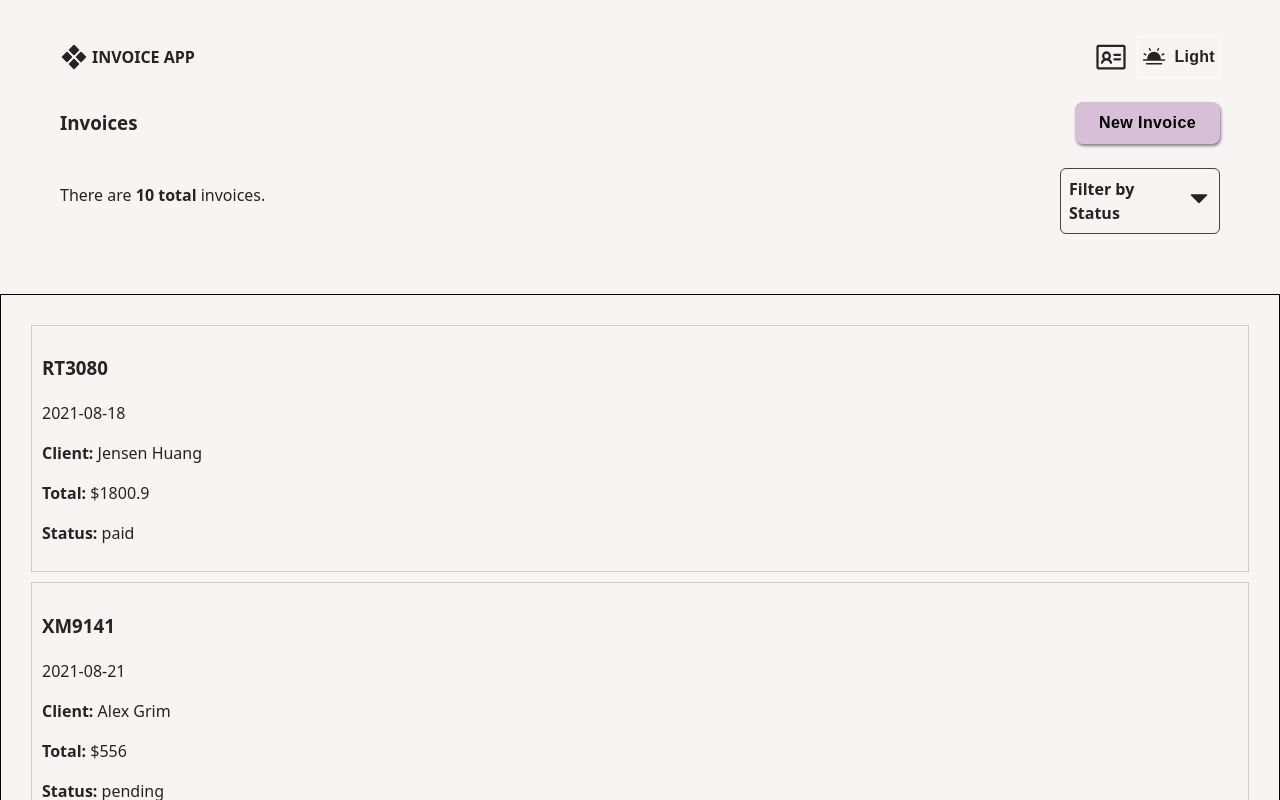
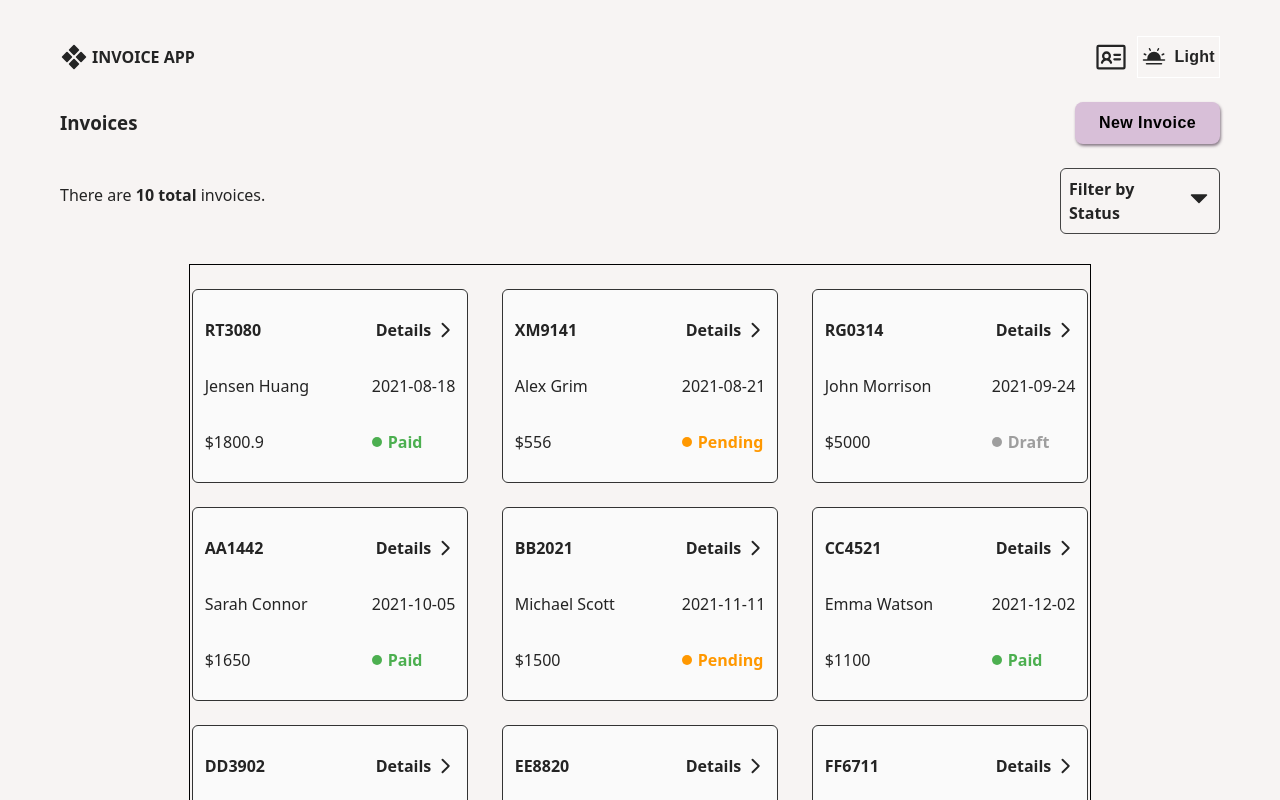
Before and after one commit to banuaggun/invoice-app-react, a React (Vite) app: page / in a window 1280 px wide. Shown: the top 800 px of the page. Built offline with nearby package versions, Linux system fonts and the light colour scheme.

Commit message:
Positioning was adjusted. - 2

```diff
--- a/src/components/invoice-item/InvoiceItem.jsx
+++ b/src/components/invoice-item/InvoiceItem.jsx
@@ -6,15 +6,29 @@ function InvoiceItem({ invoice }) {
     const navigate = useNavigate();
 
     return (
-        <div
-            style={{ border: "1px solid #ccc", margin: "10px", padding: "10px", cursor: "pointer" }}
-            onClick={() => navigate(`/invoice/${invoice.id}`)} // 👈 yönlendirme
+        <div className="invoice-card" onClick={() => navigate(`/invoice/${invoice.id}`)}
         >
+        <div className="row-1">
             <h3>{invoice.id}</h3>
+            <p>Details <svg xmlns="http://www.w3.org/2000/svg" width="32" height="32" fill="var(--text-color)" viewBox="0 0 256 256"><path d="M184.49,136.49l-80,80a12,12,0,0,1-17-17L159,128,87.51,56.49a12,12,0,1,1,17-17l80,80A12,12,0,0,1,184.49,136.49Z"></path></svg></p>
+        </div>
+
+        <div className="row-2">
+            <p> {invoice.clientName}</p>
             <p>{invoice.createdAt}</p>
-            <p><strong>Client:</strong> {invoice.clientName}</p>
-            <p><strong>Total:</strong> ${invoice.total}</p>
-            <p><strong>Status:</strong> {invoice.status}</p>
+
+        </div>
+
+        <div className="row-3">
+  <p>${invoice.total}</p>
+  <div className={`status-badge ${invoice.status.toLowerCase()}`}>
+    <span className="status-dot"></span>
+    <span className="status-text">{invoice.status}</span>
+  </div>
+</div>
+
+
+
         </div>
     );
 }
--- a/src/components/invoice-item/invoice-item.css
+++ b/src/components/invoice-item/invoice-item.css
@@ -1,13 +1,77 @@
 .invoice-card {
-    border: 1px solid #ddd;
-    padding: 12px;
-    margin: 8px 0;
-    border-radius: 6px;
-    background-color: #fafafa;
+  border: 1px solid var(--button-text);
+  color: var(--text-color);
+  padding: 12px 12px;
+  margin: 8px 0;
+  border-radius: 6px;
+  background-color: #fafafa;
 }
 
-.invoice-card h3 {
-    margin: 0 0 8px;
-    font-size: 16px;
-    color: #333;
+
+.row-2, .row-3{
+    display: grid;
+    grid-template-columns: 2fr 1fr;
+    align-items: center;
 }
+.row-1 p,
+.row-2 p,
+.row-3 p {
+  justify-self: start;
+}
+
+.row-1{
+    display: flex;
+    align-items: center;
+    justify-content: space-between;
+}
+
+.row-1 h3 {
+  font-size: 16px;
+}
+
+.row-1 p {
+  display: flex;
+  align-items: center;
+  gap:4px;
+  font-weight: 600;
+}
+
+.row-1 p svg {
+  width: 20px;
+  height: 20px;
+}
+
+.status-badge {
+  display: flex;
+  align-items: center;
+  gap: 6px;
+  font-weight: 600;
+  text-transform: capitalize;
+}
+
+.status-dot {
+  width: 10px;
+  height: 10px;
+  border-radius: 50%;
+}
+
+.status-badge.paid .status-dot {
+  background-color: #4caf50;
+}
+.status-badge.paid .status-text {
+  color: #4caf50;
+}
+
+.status-badge.pending .status-dot {
+  background-color: #ff9800;
+}
+.status-badge.pending .status-text {
+  color: #ff9800;
+}
+
+.status-badge.draft .status-dot {
+  background-color: #9e9e9e;
+}
+.status-badge.draft .status-text {
+  color: #9e9e9e;
+}
--- a/src/components/invoice-list/invoice-list.css
+++ b/src/components/invoice-list/invoice-list.css
@@ -1,7 +1,7 @@
 .invoice-list {
-    padding: 20px;
+    padding: 16px 10px;
     position: relative;
-    margin-top:150px;
+    margin-top:100px;
     border:1px solid black;
 }
 
@@ -10,3 +10,16 @@
     font-size: 20px;
     color: #444;
 }
+
+@media only screen and (min-width:601px){
+    .invoice-list{
+        padding:16px 0px;
+        margin:120px auto 20px auto;
+        width:100%;
+        max-width: 900px;
+        display: flex;
+        flex-wrap: wrap;
+        justify-content: space-around;
+        gap:8px 30px;
+    }
+}
```
